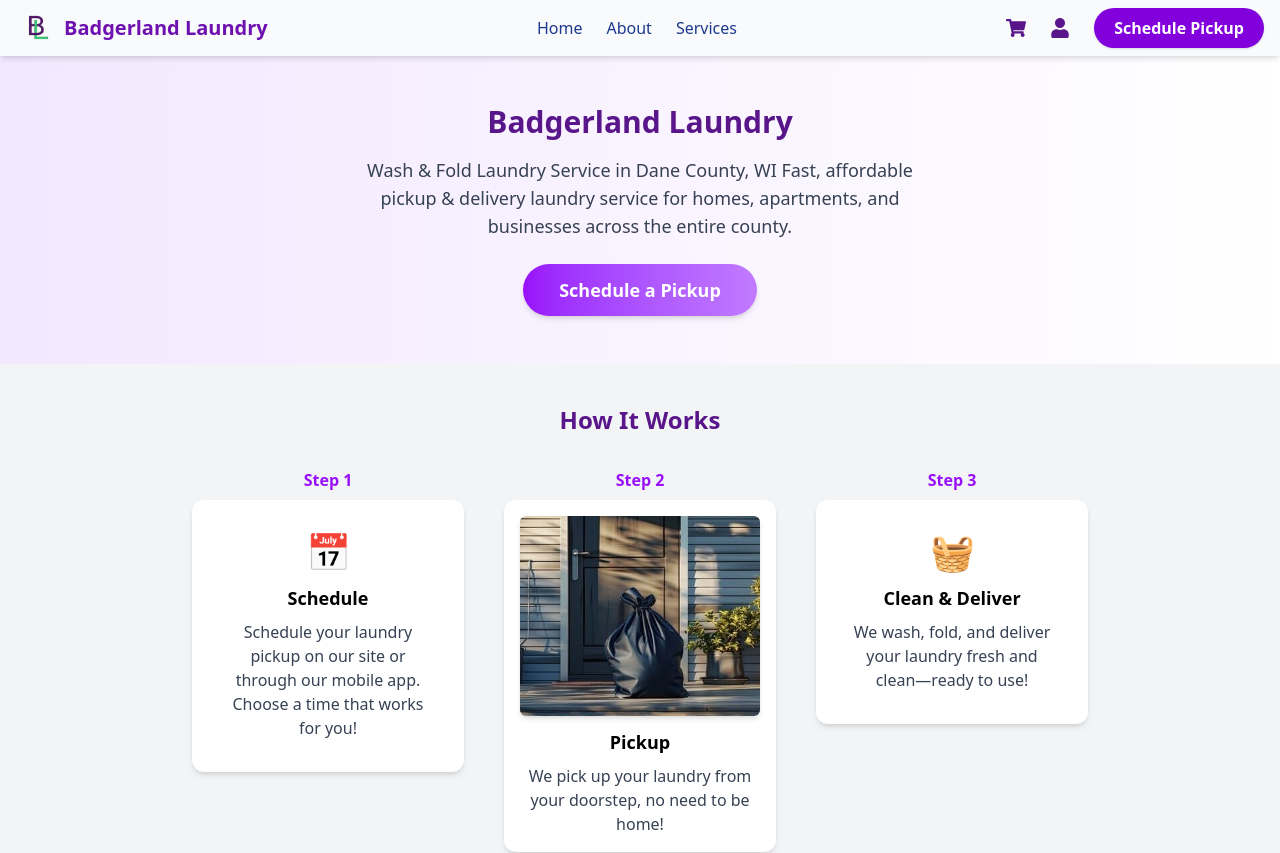
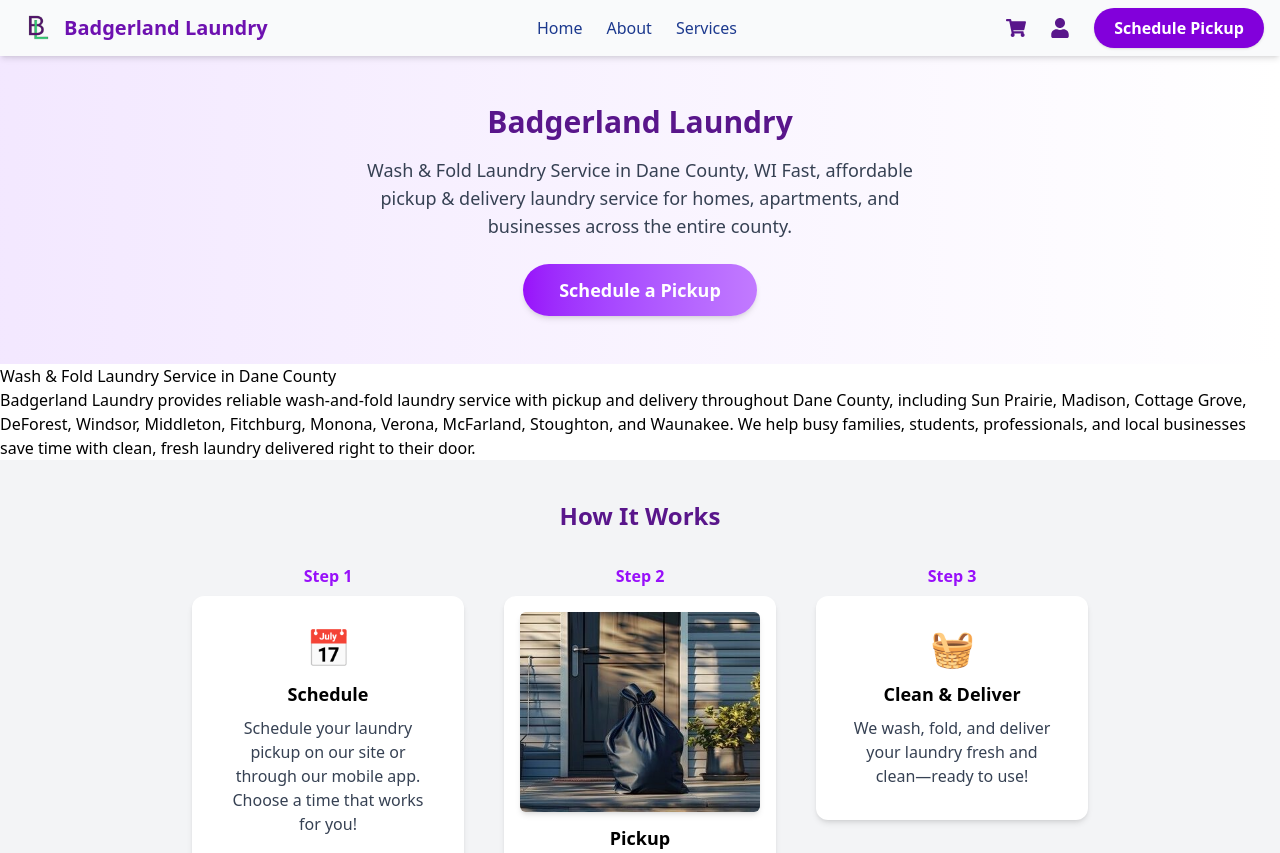
Before and after one commit to Badgerland608/BadgerlandSite, a React (Vite) app: page / in a window 1280 px wide. Shown: the top 853 px of the page. Built offline with nearby package versions, Linux system fonts and the light colour scheme; no server answers.

Commit message:
Update App.jsx

```diff
--- a/src/App.jsx
+++ b/src/App.jsx
@@ -41,6 +41,7 @@ function App() {
       />
 
       <Hero />
+      <Intro />
       <HowItWorks />
       <Rates />
 
```
